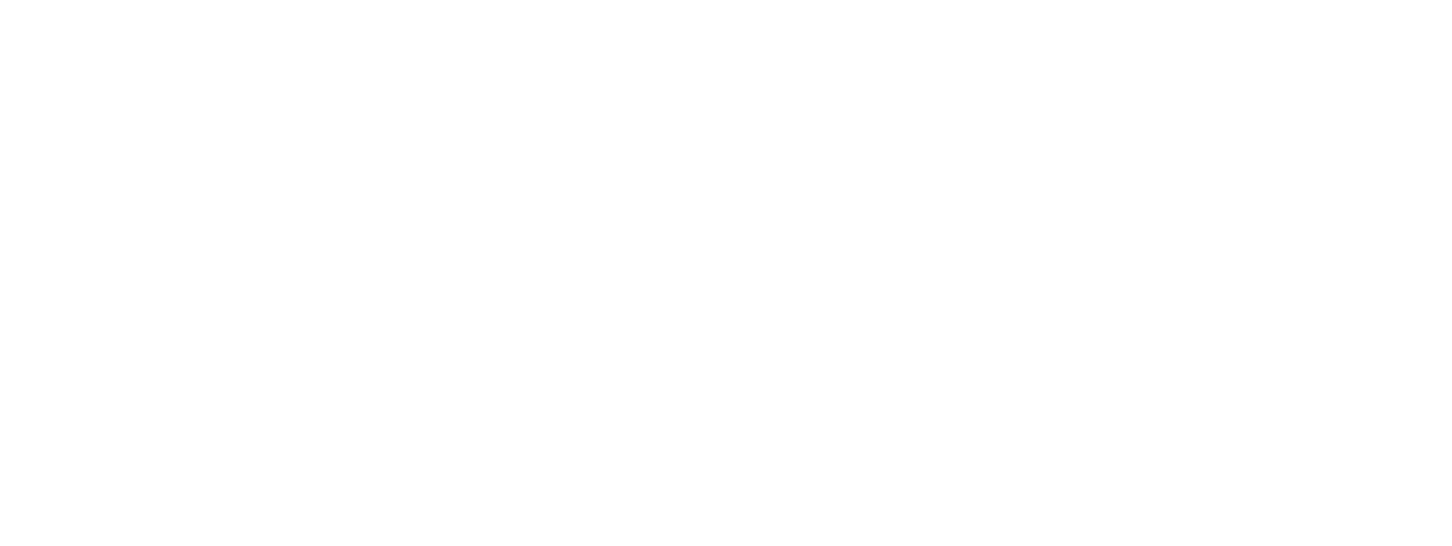
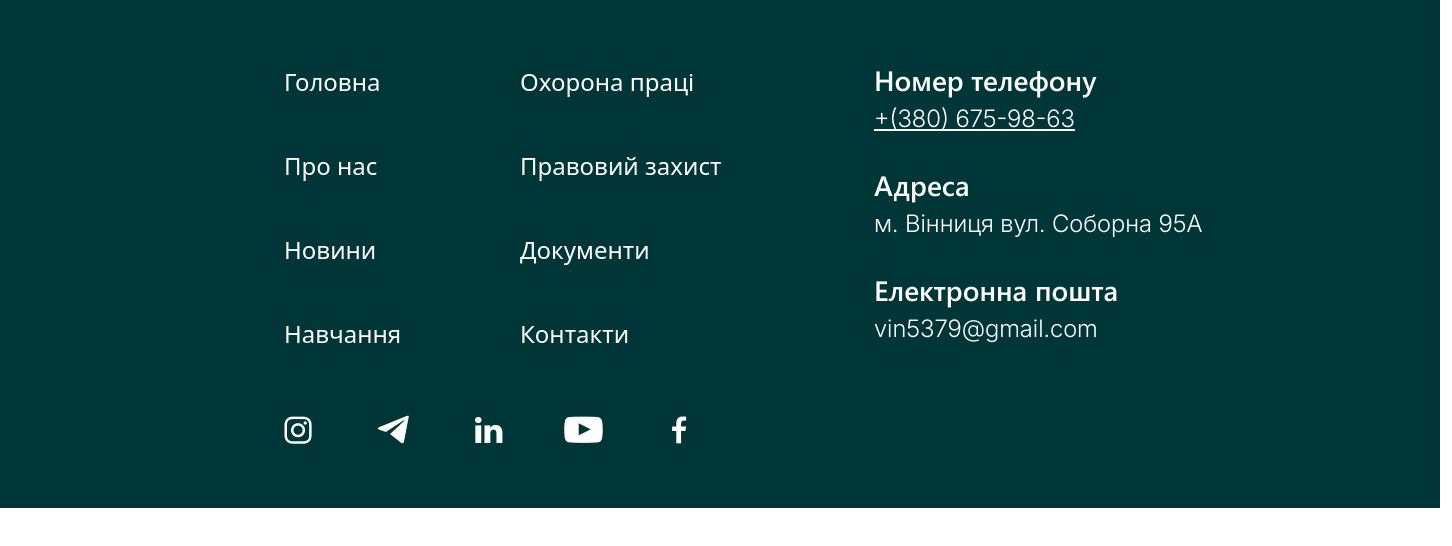
Before and after one commit to VinITAAcademy/trade_union, a plain HTML site: page index.html in a window 1280 px wide. Shown: the whole page, 1452 px wide, since content can reach past the window. Drawn offline with nearby package versions, Linux system fonts and the light colour scheme; files whose address does not match are found by name.

Commit message:
add footer

```diff
--- a/index.html
+++ b/index.html
@@ -14,6 +14,8 @@
 
     <!-- <link href="https://cdn.jsdelivr.net/npm/bootstrap@5.3.2/dist/css/bootstrap.min.css" rel="stylesheet"
         integrity="sha384-T3c6CoIi6uLrA9TneNEoa7RxnatzjcDSCmG1MXxSR1GAsXEV/Dwwykc2MPK8M2HN" crossorigin="anonymous"> -->
+    <link href="https://cdn.jsdelivr.net/npm/bootstrap@5.3.3/dist/css/bootstrap.min.css" rel="stylesheet"
+        integrity="sha384-QWTKZyjpPEjISv5WaRU9OFeRpok6YctnYmDr5pNlyT2bRjXh0JMhjY6hW+ALEwIH" crossorigin="anonymous">
 
     <link rel="stylesheet" href="src/css/icomoon.css">
     <link rel="stylesheet" href="src/css/style.css">
@@ -52,6 +54,82 @@
 <!--"news page2 end"-->
 
 <!--"footer start"-->
+
+<footer class="footer">
+    <div class="footer_Container pt-5 ps-5">
+        <div class="row">
+            <div class="col-2 empty_container d-none d-lg-block"></div>
+            <div class="col-lg-2 col-md-6 pb-md-4 d-none d-md-block contain_footer_left">
+                <div class="row">
+                    <ul>
+                        <li class="pt-3"><a href="#">Головна</a></li>
+                        <li class="pt-5"><a href="#">Про нас</a></li>
+                        <li class="pt-5"><a href="#">Новини</a></li>
+                        <li class="pt-5"><a href="#">Навчання</a></li>
+                    </ul>
+                </div>
+            </div>
+
+            <div class="col-lg-2 col-md-6  contain_footer_midl d-none d-md-block">
+                <div class="row">
+                    <ul>
+                        <li class="pt-3"><a href="#">Охорона праці</a></li>
+                        <li class="pt-5"><a href="#">Правовий захист</a></li>
+                        <li class="pt-5"><a href="#">Документи</a></li>
+                        <li class="pt-5"><a href="#">Контакти</a></li>
+                    </ul>
+                </div>
+            </div>
+
+            <div class="col-1 empty_container d-none d-lg-block"></div>
+            <div class="col-lg-3 col-md-12  container_footer_right ">
+                <div class="row ">
+                    <ul>
+                        <div class="row">
+                            <div class="font_container_footer_right">Номер телефону</div>
+                            <p class="text-decoration-underline">+(380) 675-98-63</p>
+                        </div>
+                        <div class="row">
+                            <div class="font_container_footer_right">Адреса</div>
+                            <p>м. Вінниця вул. Соборна 95А</p>
+                        </div>
+
+                        <div class="row">
+                            <div class="font_container_footer_right">Електронна пошта</div>
+                            <p>vin5379@gmail.com</p>
+                        </div>
+                    </ul>
+                </div>
+            </div>
+        </div>
+
+        <div class="row">
+            <div class="col-2 empty_container ps-5 d-none d-lg-block"></div>
+            <div class="col-lg-4 ps-2 pt-2 pb-5  container_footer_down">
+                <div class="row">
+                    <div class="col p-0">
+                        <div class="icon-container button_border"><i class="icon-instagram icon"></i></div>
+                    </div>
+                    <div class="col p-0">
+                        <div class="icon-container button_border"><i class="icon-telegram icon"></i></div>
+                    </div>
+                    <div class="col p-0">
+                        <div class="icon-container button_border"><i class="icon-linkedin icon"></i></div>
+                    </div>
+                    <div class="col p-0">
+                        <div class="icon-container button_border"><i class="icon-youtube icon"></i></div>
+                    </div>
+                    <div class="col p-0">
+                        <a href="gmail.com">
+                            <div class="icon-container button_border"><i class="icon-facebook icon"></i></div>
+                        </a>
+                    </div>
+                </div>
+            </div>
+        </div>
+    </div>
+</footer>
+
 <!--"footer end"-->
 
 
--- a/src/css/style.css
+++ b/src/css/style.css
@@ -147,3 +147,57 @@ li {
     border-radius: 4px;
     transition: background-color 0.3s;
   }
+
+
+/* =============================== Footer ======================== */
+.footer {
+    background-color: var(--background-footer);
+    color: var(--text-white);
+    font-size: 24px;
+    width: 1440px;
+    height: auto;
+
+
+    a {
+        color: var(--text-white);
+
+    }
+
+    p {
+        font-family: Inter_18pt-Light;
+    }
+
+    .font_container_footer_right {
+        font-size: 28px;
+        font-family: 'Segoe-UI-Semibolt';
+        padding-top: 11px;
+
+    }
+
+    .icon-container {
+        width: 60px;
+        height: 60px;
+        padding: 0px;
+        display: flex;
+        justify-content: center;
+        align-items: center;
+        position: relative;
+        border-radius: 2px;
+        transition: background-color 0.3s ease;
+    }
+
+    .icon-container:hover {
+        background-color: #FFFFFF33;
+    }
+
+    .icon-container:active {
+        background-color: unset;
+    }
+
+    .icon {
+        font-size: 28px;
+        transition: color 0.3s ease;
+    }
+
+}
+/* =============================== Footer end ======================== */
```
Lines whose indentation alone changed are shown as unchanged.
